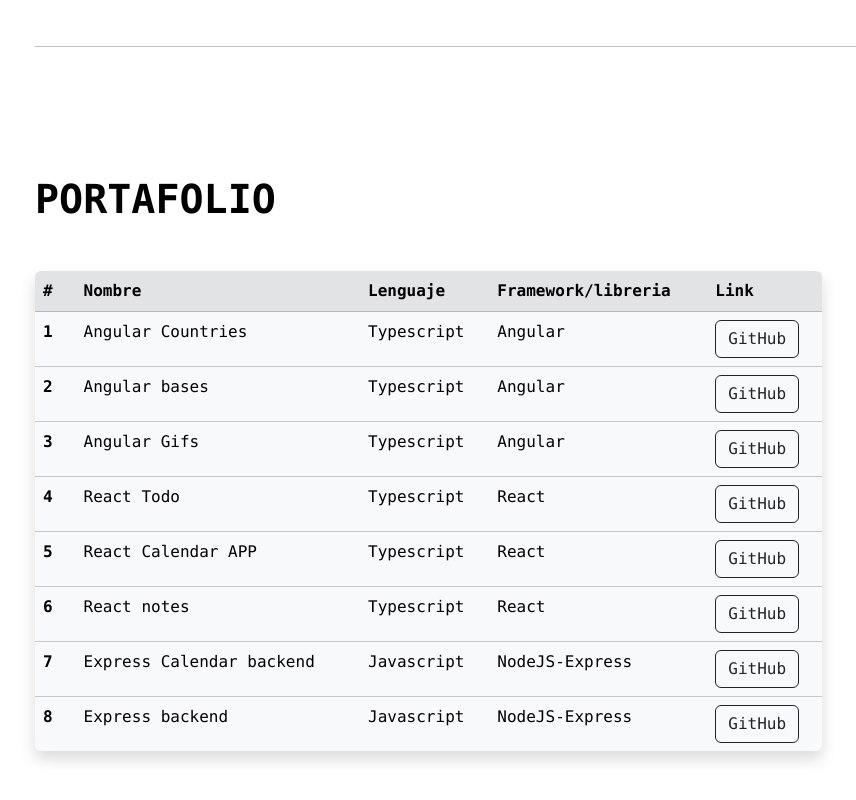
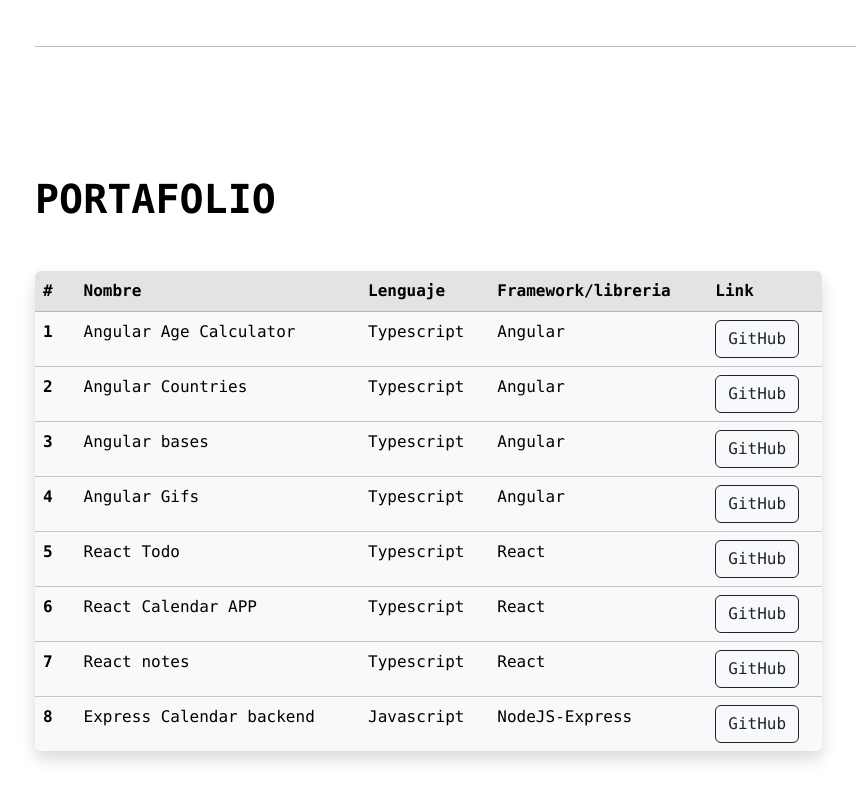
Before and after one commit to Borzar/portafolio-react, a React (Create React App) app: page / in a window 1280 px wide. Shown: the part 2436-3236 px from the top of the page, without its empty margins (241-1097 px from the left). Built offline with nearby package versions, Linux system fonts and the light colour scheme.

Commit message:
add Angular Age Calculator proyect

```diff
--- a/src/proyects/data/proyects.ts
+++ b/src/proyects/data/proyects.ts
@@ -1,6 +1,12 @@
 import { proyectsProps } from "./interface"
 
 export const proyects: proyectsProps[] =  [
+  {
+    title: 'Angular Age Calculator',
+    languages: 'Typescript',
+    "framework-libreria": 'Angular',
+    link: 'https://github.com/Borzar/angular-age-calculator',
+  },
   {
     title: 'Angular Countries',
     languages: 'Typescript',
```
